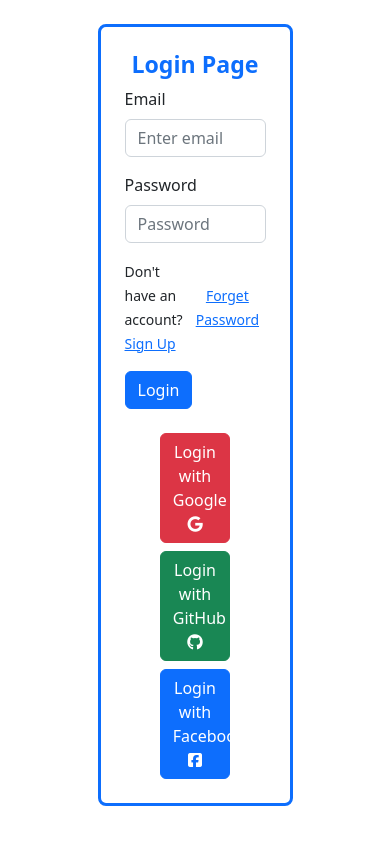
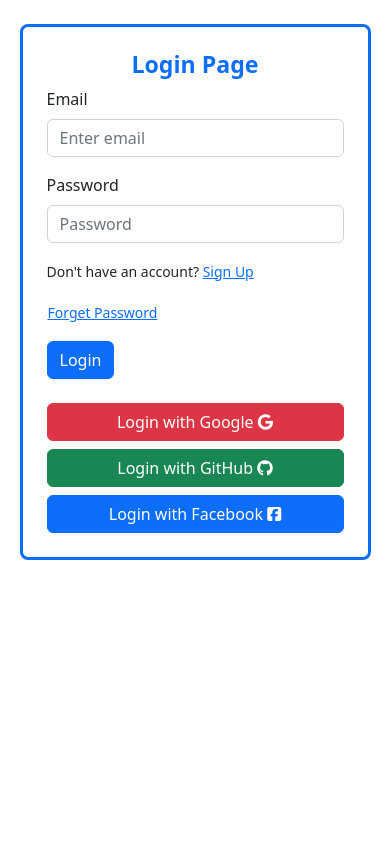
Before and after one commit to developermamoon/Login-page-firebase-authentication, a React (Create React App) app: page /login in a window 390 px wide. Built offline with nearby package versions, Linux system fonts and the light colour scheme.

Commit message:
responsive done

```diff
--- /dev/null
+++ b/src/Components/Login/Login.css
@@ -0,0 +1,23 @@
+.login-page{
+    width: 30%;
+    margin: 0 auto;
+}
+
+
+ /*------------------- tab view  ---------------*/
+
+ @media only screen and (min-width: 577px) and (max-width: 990px){
+    .login-page {
+    width: 60%;
+    margin: 0 auto;
+    }
+ }
+
+
+/*------------------- Mobile view  ---------------*/
+@media only screen and (max-width: 576px){
+    .login-page {
+    width: 90%;
+    margin: 0 auto;
+    }
+}
--- a/src/Components/Login/Login.js
+++ b/src/Components/Login/Login.js
@@ -6,6 +6,7 @@
 import { Link } from 'react-router-dom';
 import app from '../../firebase/firebase.init';
 import User from "../User/User";
+import './Login.css'
 
 const auth = getAuth(app);
 
@@ -153,7 +154,7 @@
 
     return (
         <div>
-            {showPage && <div className='w-50 mx-auto border border-3 border-primary p-4 rounded-3'>
+            {showPage && <div className='border border-3 border-primary p-4 rounded-3 login-page mb-4'>
                 <Form onSubmit={handleLogin}>
                     <h3 className='text-primary fw-bold text-center'>Login Page</h3>
                     <Form.Group className="mb-3" controlId="formBasicEmail">
@@ -167,7 +168,9 @@
                     <p className='text-danger'><small>{showError}</small></p>
                     {loginSuccess && <p className='text-success fw-bold'>Login Successful !!</p>}
                     {logOutSuccess && <p className='text-success fw-bold'>Logout Successful !!</p>}
-                    <div className='d-flex align-items-center justify-content-between'>
+
+
+                    <div className='d-md-flex align-items-center justify-content-between'>
                         <p><small>Don't have an account? <Link to='/register'>Sign Up</Link></small></p>
 
 
@@ -175,7 +178,7 @@
 
 
                         <p>
-                            <Button variant="btn btn-link" onClick={handleShow}>
+                            <Button className="p-0" variant="btn btn-link" onClick={handleShow}>
                                 <small>Forget Password</small>
                             </Button>
                         </p>
@@ -219,9 +222,9 @@
                 </Form>
 
                 <div className='mt-3 d-flex flex-column align-items-center'>
-                    <button className='btn btn-danger w-50 mt-2' onClick={googleSignUp}>Login with Google <i class="fa-brands fa-google"></i> </button>
-                    <button className='btn btn-success w-50 mt-2' onClick={gitHubSignUp}>Login with GitHub <i class="fa-brands fa-github"></i> </button>
-                    <button className='btn btn-primary w-50 mt-2' onClick={faceBookSignUp}>Login with Facebook <i class="fa-brands fa-square-facebook"></i> </button>
+                    <button className='btn btn-danger w-100 mt-2' onClick={googleSignUp}>Login with Google <i class="fa-brands fa-google"></i> </button>
+                    <button className='btn btn-success w-100 mt-2' onClick={gitHubSignUp}>Login with GitHub <i class="fa-brands fa-github"></i> </button>
+                    <button className='btn btn-primary w-100 mt-2' onClick={faceBookSignUp}>Login with Facebook <i class="fa-brands fa-square-facebook"></i> </button>
                 </div>
             </div>}
 
--- /dev/null
+++ b/src/Components/Register/Register.css
@@ -0,0 +1,24 @@
+.register-page{
+    width: 30%;
+    margin: 0 auto;
+}
+
+
+  /*------------------- tab view  ---------------*/
+
+  @media only screen and (min-width: 577px) and (max-width: 990px) {
+    .register-page {
+            width: 60%;
+            margin: 0 auto;
+        }
+  }
+
+
+
+  /*------------------- Mobile view  ---------------*/
+  @media only screen and (max-width: 576px) {
+    .register-page {
+    width: 90%;
+    margin: 0 auto;
+    }
+  }
--- a/src/Components/Register/Register.js
+++ b/src/Components/Register/Register.js
@@ -8,6 +8,7 @@
 import { FontAwesomeIcon } from '@fortawesome/react-fontawesome'
 import { faEnvelope } from '@fortawesome/free-solid-svg-icons'
 import User from '../User/User';
+import './Register.css'
 const auth = getAuth(app);
 
 const Register  = () => {
@@ -101,7 +102,7 @@
             console.log(user);
             setLoginSuccess(true);
             setLogOutSuccess(false);
-            verifyEmail();
+            // verifyEmail();
             form.reset();
             userNameSet(name);
             setLoginUser(user);
@@ -156,8 +157,8 @@
     }
 
     return (
-        <div >
-            {showPage && <div className='w-50 mx-auto border border-3 border-primary p-4 rounded-3'>
+        <div>
+            {showPage && <div className='border border-3 border-primary p-4 rounded-3 register-page mb-4'>
                 <h2 className='text-secondary fw-bold text-center'>Sign Up</h2>
                 <Form onSubmit={handleSubmit}>
                     <Form.Group className="mb-3" controlId="formBasicEmail">
@@ -193,9 +194,9 @@
                 </Form>
 
                 <div className='mt-3 d-flex flex-column align-items-center'>
-                    <button className='btn btn-danger w-50 mt-2' onClick={googleSignUp}>Signup with Google <i class="fa-brands fa-google"></i></button>
-                    <button className='btn btn-success w-50 mt-2' onClick={gitHubSignUp}>Signup with GitHub <i class="fa-brands fa-github"></i> </button>
-                    <button className='btn btn-primary w-50 mt-2' onClick={faceBookSignUp}>Signup with Facebook <i class="fa-brands fa-square-facebook"></i> </button>
+                    <button className='btn btn-danger w-100 mt-2' onClick={googleSignUp}>Signup with Google <i class="fa-brands fa-google"></i></button>
+                    <button className='btn btn-success w-100 mt-2' onClick={gitHubSignUp}>Signup with GitHub <i class="fa-brands fa-github"></i> </button>
+                    <button className='btn btn-primary w-100 mt-2' onClick={faceBookSignUp}>Signup with Facebook <i class="fa-brands fa-square-facebook"></i> </button>
                 </div>
             </div>}
 
```
